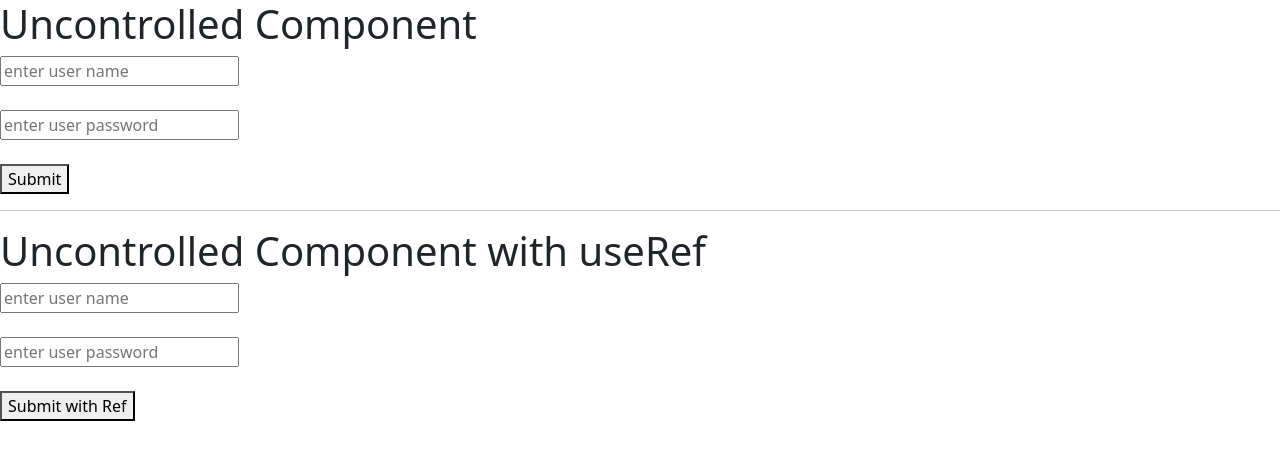
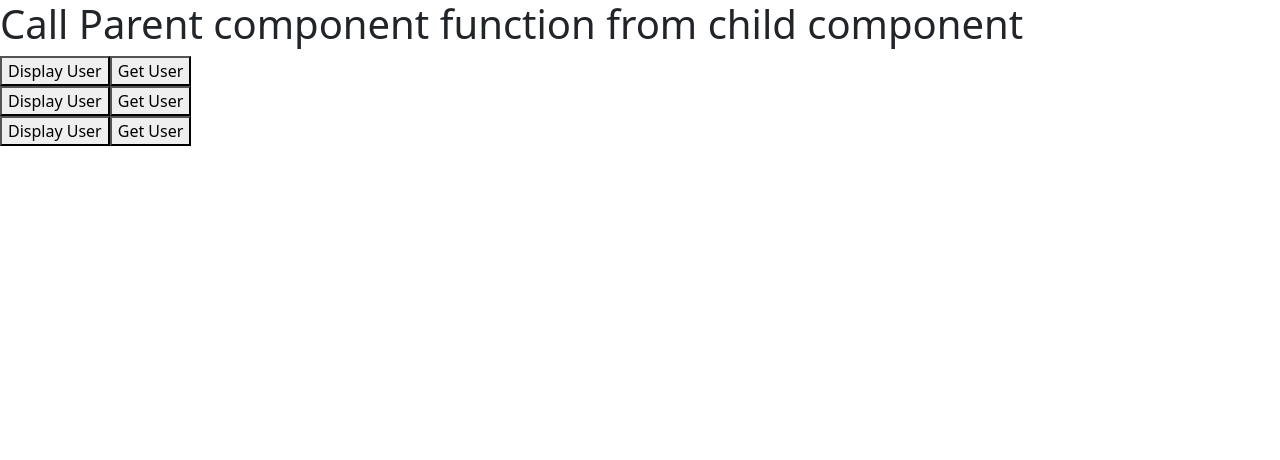
Before and after one commit to aggarwal123anshika/React-tutorial, a React (Vite) app in the folder react-blog/: page / in a window 1280 px wide. Shown: the top 460 px of the page. Built offline with nearby package versions, Linux system fonts and the light colour scheme.

Commit message:
pass function in component as props

```diff
--- a/react-blog/src/App.jsx
+++ b/react-blog/src/App.jsx
@@ -808,51 +808,74 @@ import { useRef } from "react";
 
 // UNCONTROLLED COMPONENT
 
+// function App() {
+
+//   const userRef = useRef(null);
+//   const passwordRef = useRef(null);
+
+//   const handleForm = (event) => {
+//     event.preventDefault();
+//     const user = document.querySelector("#user").value;
+//     console.log(user);
+//     const password = document.querySelector("#password").value;
+//     console.log(password);
+//   }
+
+//   const handleFormRef = (event) => {
+//     event.preventDefault();
+//     const user = userRef.current.value
+//     const password = passwordRef.current.value
+//     console.log("handleFormRef", user, password);
+
+//   }
+//   return (
+//     <>
+//       <h1>Uncontrolled Component</h1>
+//       <form action="" method="post" onSubmit={handleForm}>
+//         <input type="text" id="user" placeholder="enter user name"/>
+//         <br /><br />
+//         <input type="password" id="password" placeholder="enter user password"/>
+//         <br /><br />
+//         <button>
+//           Submit
+//         </button>
+//       </form>
+
+//       <hr />
+
+//       <h1>Uncontrolled Component with useRef</h1>
+//       <form action="" method="post" onSubmit={handleFormRef}>
+//         <input type="text" ref={userRef} id="userRef" placeholder="enter user name"/>
+//         <br /><br />
+//         <input type="password" ref={passwordRef} id="passwordRef" placeholder="enter user password"/>
+//         <br /><br />
+//         <button>
+//           Submit with Ref
+//         </button>
+//       </form>
+//     </>
+//   )
+// }
+// export default App;
+
+
+
+
+// PASS FUNCTION IN COMPONENT AS PROPS
+import PassFunctionUser from './PassFunctionUser'
 function App() {
-
-  const userRef = useRef(null);
-  const passwordRef = useRef(null);
-
-  const handleForm = (event) => {
-    event.preventDefault();
-    const user = document.querySelector("#user").value;
-    console.log(user);
-    const password = document.querySelector("#password").value;
-    console.log(password);
+  const displayName = (name) => {
+    alert(name)
   }
-
-  const handleFormRef = (event) => {
-    event.preventDefault();
-    const user = userRef.current.value
-    const password = passwordRef.current.value
-    console.log("handleFormRef", user, password);
-
+  const getUser = ()=> {
+    alert("get user function called")
   }
   return (
     <>
-      <h1>Uncontrolled Component</h1>
-      <form action="" method="post" onSubmit={handleForm}>
-        <input type="text" id="user" placeholder="enter user name"/>
-        <br /><br />
-        <input type="password" id="password" placeholder="enter user password"/>
-        <br /><br />
-        <button>
-          Submit
-        </button>
-      </form>
-
-      <hr />
-
-      <h1>Uncontrolled Component with useRef</h1>
-      <form action="" method="post" onSubmit={handleFormRef}>
-        <input type="text" ref={userRef} id="userRef" placeholder="enter user name"/>
-        <br /><br />
-        <input type="password" ref={passwordRef} id="passwordRef" placeholder="enter user password"/>
-        <br /><br />
-        <button>
-          Submit with Ref
-        </button>
-      </form>
+      <h1>Call Parent component function from child component</h1>
+      <PassFunctionUser displayName={displayName} name="anshu" getUser={getUser}/>
+      <PassFunctionUser displayName={displayName} name="aggarwal" getUser={getUser}/>
+      <PassFunctionUser displayName={displayName} name="vanshka" getUser={getUser}/>
     </>
   )
 }
--- /dev/null
+++ b/react-blog/src/PassFunctionUser.jsx
@@ -0,0 +1,9 @@
+function User({displayName, name, getUser}){
+    return (
+        <div>
+            <button onClick={() => displayName(name)}>Display User</button>
+            <button onClick={() => getUser()}>Get User</button>
+        </div>
+    )
+}
+export default User;
```
